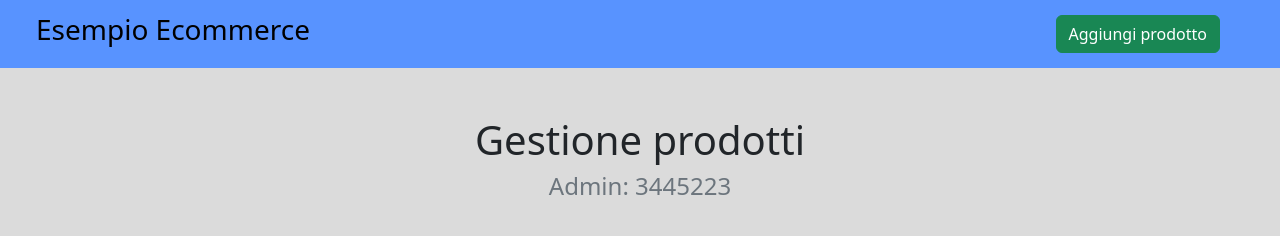
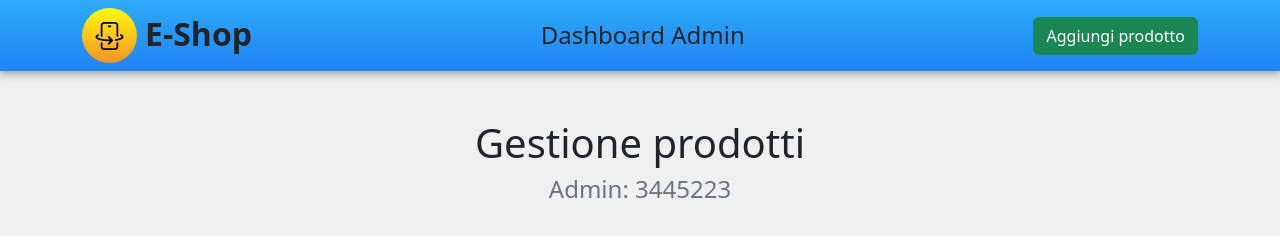
Before and after one commit to ToniBlaze/Modulo-4, a plain HTML site: page D8/index.html in a window 1280 px wide. Drawn offline with nearby package versions, Linux system fonts and the light colour scheme; no server answers.

Commit message:
esercizio finito!

```diff
--- a/D8/index.html
+++ b/D8/index.html
@@ -19,22 +19,33 @@
 
 <body>
     <!-- Navbar -->
-    <nav class="navbar">
-        <div class="container-fluid">
-            <a class="navbar-brand">
-                <h3 class="px-4">Esempio Ecommerce</h3></a>
-            <button class="btn btn-success mx-5" onclick="addProduct()" type="submit">Aggiungi prodotto</button>
+    <nav class="navbar sticky-top">
+        <div class="container d-flex align-items-center justify-content-between text-center">
+            <div class="d-flex align-items-center">
+                <a href="#">
+                    <div class="rounded-circle fs-3 d-flex align-items-center justify-content-center">
+                        <i class="bi bi-phone-flip"></i>
+                    </div>
+                </a>
+                <span class="fs-2 mb-1 ps-2 fw-bold">E-Shop</span>
+            </div>
+            <div>
+                <h4 class="my-0 text-center">Dashboard Admin</h4>
+            </div>
+            <div>
+                <button class="btn btn-success" onclick="addProduct()" type="submit">Aggiungi prodotto</button>
+            </div>
         </div>
     </nav>
 
     <div class="container">
-        <div class="row text-center my-5">
-            <h1>Gestione prodotti</h1>
+        <div class="row text-center my-5 ">
+            <h1 class="text-center">Gestione prodotti</h1>
             <h4 class="text-secondary">Admin: 3445223</h4>
         </div>
     </div>
 
-    <div class="container ">
+    <div class="container-fluid px-4">
         <div id="main" class="row justify-content-evenly">
 
             <!-- SPINNER -->
--- a/D8/main.js
+++ b/D8/main.js
@@ -41,7 +41,7 @@ function displayProducts(products) {
 
   products.forEach((elem) => {
     let card = `
-        <div class="card col-3 pt-2 mx-2 mb-5">
+        <div class="card col-12 col-md-5 col-lg-3 pt-2 mx-2 mb-5">
           <a class="h-100" href="product.html?id=${elem._id}">
             <img src="${elem.imageUrl}" class="card-img-top img-fluid h-100">
 
--- a/D8/style.css
+++ b/D8/style.css
@@ -5,10 +5,17 @@
 }
 
 body {
-  background-color: rgb(219, 219, 219);
+  background-color: rgb(240, 240, 240);
 }
 nav {
-  background-color: rgb(88, 147, 255);
+  background: linear-gradient(0deg, rgba(34,132,244,1) 0%, rgba(44,170,249,1) 100%);
+  box-shadow: 0px 3px 8px rgb(0, 0, 0, 0.35);
+}
+
+.rounded-circle {
+  height: 55px;
+  width: 55px;
+  background: linear-gradient(0deg, rgba(244,148,34,1) 0%, rgba(255,250,11,1) 100%);
 }
 
 a {
@@ -16,10 +23,14 @@ a {
   color: black
 }
 
+.card {
+  border: 1px solid rgb(232, 232, 232)
+}
+
 .card:hover {
   transform: scale(1.1);
   transition: all 0.5s ease;
-  box-shadow: 5px 15px 20px rgba(0, 0, 0, 0.2);
+  box-shadow: 0px 5px 20px rgba(0, 0, 0, 0.24);
 }
 
 .card-img-top {
```
Also changed, not shown: D8/backoffice.js (+22 -2 lines).
